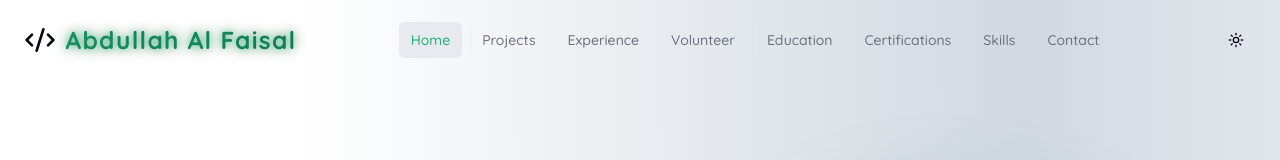
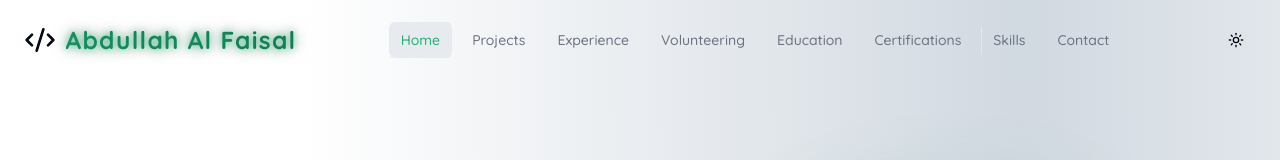
Before and after one commit to abdullahalfaisal/Personal-Portfolio, a Next.js app: page / in a window 1280 px wide. Shown: the top 160 px of the page. Built offline with nearby package versions, Linux system fonts and the light colour scheme.

Commit message:
Rename 'Volunteer' link to 'Volunteering'

```diff
--- a/src/components/Header.tsx
+++ b/src/components/Header.tsx
@@ -15,7 +15,7 @@ const navLinks = [
   { href: '#home', label: 'Home' },
   { href: '#projects', label: 'Projects' },
   { href: '#experience', label: 'Experience' },
-  { href: '#volunteer', label: 'Volunteer' },
+  { href: '#volunteer', label: 'Volunteering' },
   { href: '#education', label: 'Education' },
   { href: '#certifications', label: 'Certifications' },
   { href: '#skills', label: 'Skills' },
```
